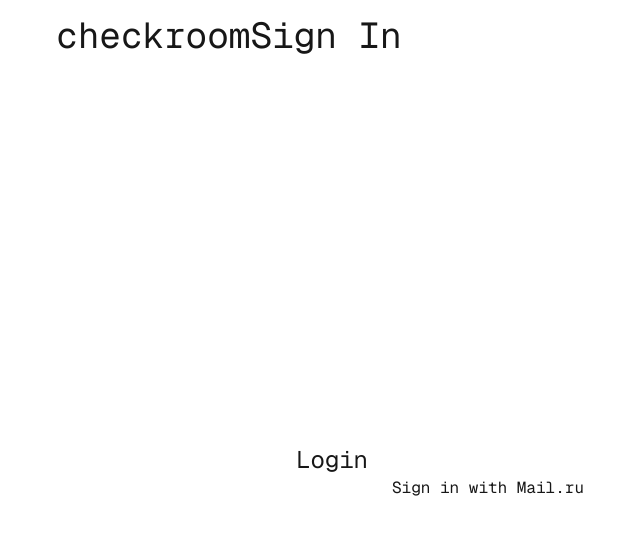
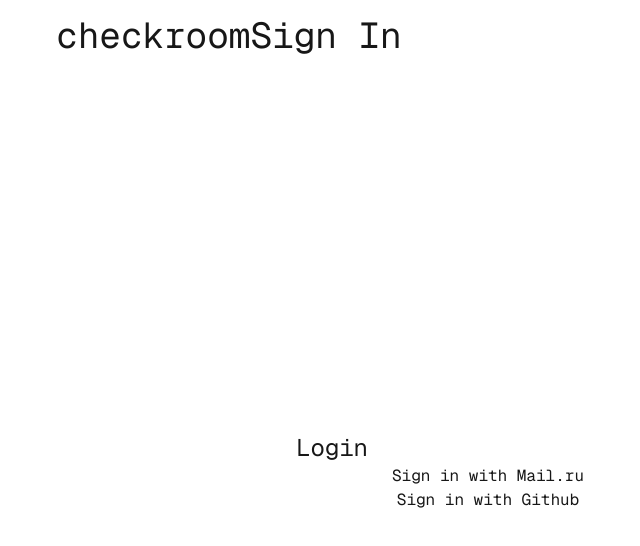
Before and after one commit to goDlin86/checkroom, a Next.js app: page /login in a window 1280 px wide. Shown: the top 546 px of the page, without its empty margins (152-792 px from the left). Built offline with nearby package versions, Linux system fonts and the light colour scheme; no server answers.

Commit message:
added github provider

```diff
--- a/app/login/page.js
+++ b/app/login/page.js
@@ -16,6 +16,17 @@ export default function LoginPage() {
         >
           <button className="w-full">Sign in with Mail.ru</button>
         </form>
+        <form
+          action={async () => {
+            'use server'
+            await signIn('github', {
+              redirectTo: '/'
+            });
+          }}
+          className="w-full"
+        >
+          <button className="w-full">Sign in with Github</button>
+        </form>
       </div>
     </div>
   )
--- a/lib/auth.js
+++ b/lib/auth.js
@@ -1,4 +1,5 @@
 import NextAuth from 'next-auth'
+import GitHub from 'next-auth/providers/github'
 import MailRu from 'next-auth/providers/mailru'
 
-export const { handlers, signIn, signOut, auth } = NextAuth({ providers: [ MailRu ] })
+export const { handlers, signIn, signOut, auth } = NextAuth({ providers: [ GitHub, MailRu({ checks: [ "none" ] }) ] })
```
